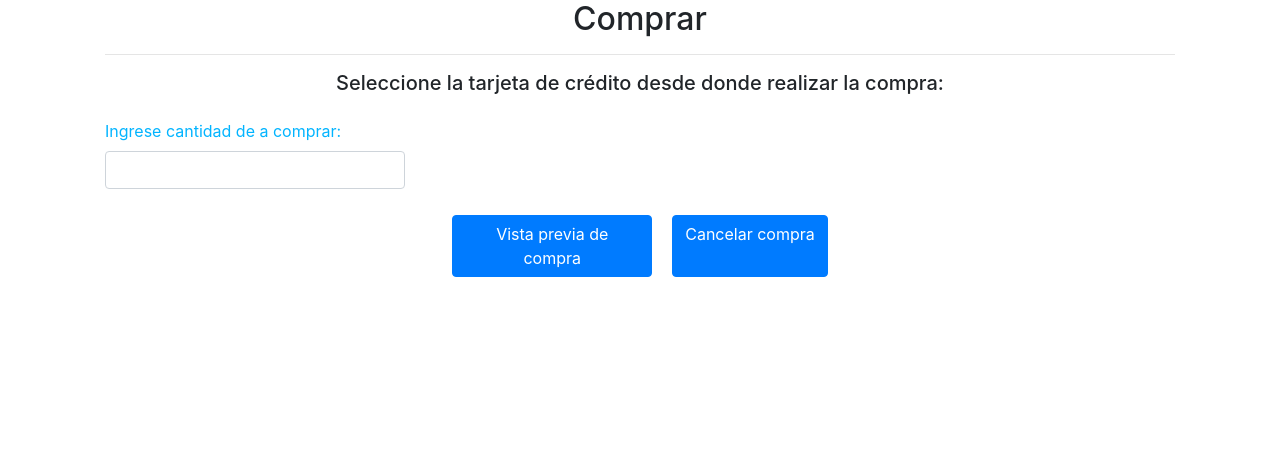
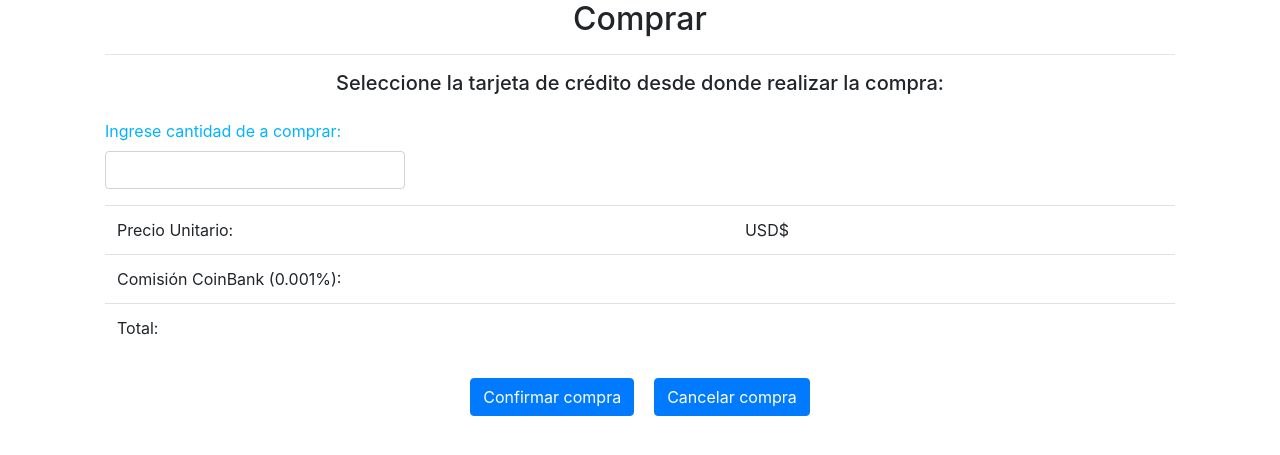
Before and after one commit to candekn/coinbank, a PHP site: page /comprar.php?idc=1 in a window 1280 px wide. Shown: the part 188-643 px from the top of the page. Run offline with PHP 8.4, Linux system fonts and the light colour scheme; the visitor is signed in with stand-in values (Sample User, id 1); data comes from the database, SQL or seed files in the repository.

Commit message:
Compra lista

```diff
--- a/BD/Conexion.php
+++ b/BD/Conexion.php
@@ -88,4 +88,22 @@ class Conexion
         return $consulta;
     }
 
+
+    public function realizarCompra($idC,$cantidad,$tipoCr)
+    {
+        $arrayW=$this->consultarWallet($idC);
+        $cantidadtotal=$arrayW['cantidad'];
+        $cantidadtotal=$cantidadtotal+$cantidad;
+        $consulta=$this->msq->prepare("UPDATE Wallets SET cantidad=? WHERE idCliente=? AND tipo=?");
+        $consulta->bind_param("iis",$cantidadtotal,$idC,$tipoCr);
+        $consulta->execute();
+        $consulta->store_result();
+
+        $num=$consulta->affected_rows;
+        if($num>0){
+            return "La compra se ha realizado exitosamente";
+        }else{
+            return "La compra ha fallado";
+        }
+    }
 }
--- a/comprar.php
+++ b/comprar.php
@@ -33,23 +33,43 @@ $logoC=$cripto["logo"];
                             <td><?php echo $t['nombre']; ?></td>
                             <td><?php echo $t['numeroTarjeta']; ?></td>
                             <td><input name="tarjetadecred"<?php echo "value='$t[numeroTarjeta]'" ?>
-                                       type='radio'></td>
+                                       type='radio' required></td>
                         </tr>
                     <?php } ?>
                 </table>
-                <div class="form-group">
+                <div class="form-group justify-content-center">
                     <label>Ingrese cantidad de <?php echo $nombreC ?> a comprar: </label>
                     <input class="form-control" style="max-width:300px" type="number"
-                    name="cantidad">
+                    name="cantidad" id="cantidadc"required>
                 </div>
-                <input type="number" step="any" name="precio" style="display: none" <?php echo "value='$precioC'"
+                    <table class="table">
+                        <tr>
+                            <td>Precio Unitario: </td>
+                            <?php echo"<td>USD$$precioC</td>";?>
+                        </tr>
+                        <tr>
+                            <td>Comisión CoinBank (0.001%): </td>
+                            <td id="comision"></td>
+                        </tr>
+                        <tr>
+                            <td>Total: </td>
+                            <td id="total"></td>
+
+                        </tr>
+                    </table>
+
+                <input type="number" step="any" name="precio" id="precioc" style="display:
+                none"
+                <?php
+                echo "value='$precioC'"
                 ?> >
                 <input type="text" name="nombrec" style="display: none" <?php echo "value='$nombreC'"
                 ?> >
+
+
                 <div class="form-group row justify-content-center">
                     <button type="submit" class="btn btn-primary"
-                            style="max-width: 200px; margin: 10px">Vista previa de
-                        compra</button>
+                            style="max-width: 200px; margin: 10px">Confirmar compra</button>
                     <a href="consulta.php" class="btn btn-primary" style="max-width:
                     200px; margin: 10px">
                         Cancelar compra</a>
@@ -59,4 +79,6 @@ $logoC=$cripto["logo"];
         </div>
     </div>
 </div>
+<script src="js/jquery.min.js"></script>
+<script src="js/codejq.js"></script>
 </html>
--- a/confirmarCompra.php
+++ /dev/null
@@ -1 +0,0 @@
-<?php
--- /dev/null
+++ b/js/codejq.js
@@ -0,0 +1,15 @@
+
+    $(document).ready(function()
+    {
+
+
+        $("#cantidadc").change(function () {
+            var cantidad= $("#cantidadc").val();
+            var precioc= $("#precioc").val();
+            var total = precioc*cantidad
+            var comision = total*0.001;
+            total = total+comision;
+            $("#comision").text("USD$"+comision);
+            $("#total").text("USD$"+total);
+        })
+    });
```
Also changed, not shown: consulta.php (+2 -10 lines), consultaDeCrypto.php (added, +11 -0 lines), procesarCompra.php (+14 -35 lines), css/main.css (line endings or trailing spaces).
